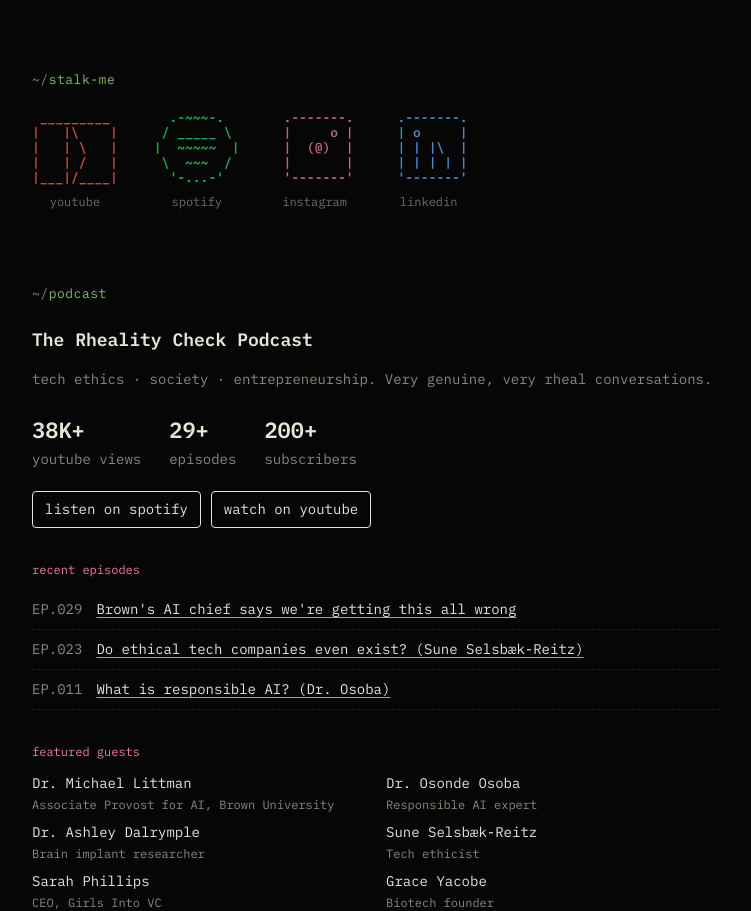
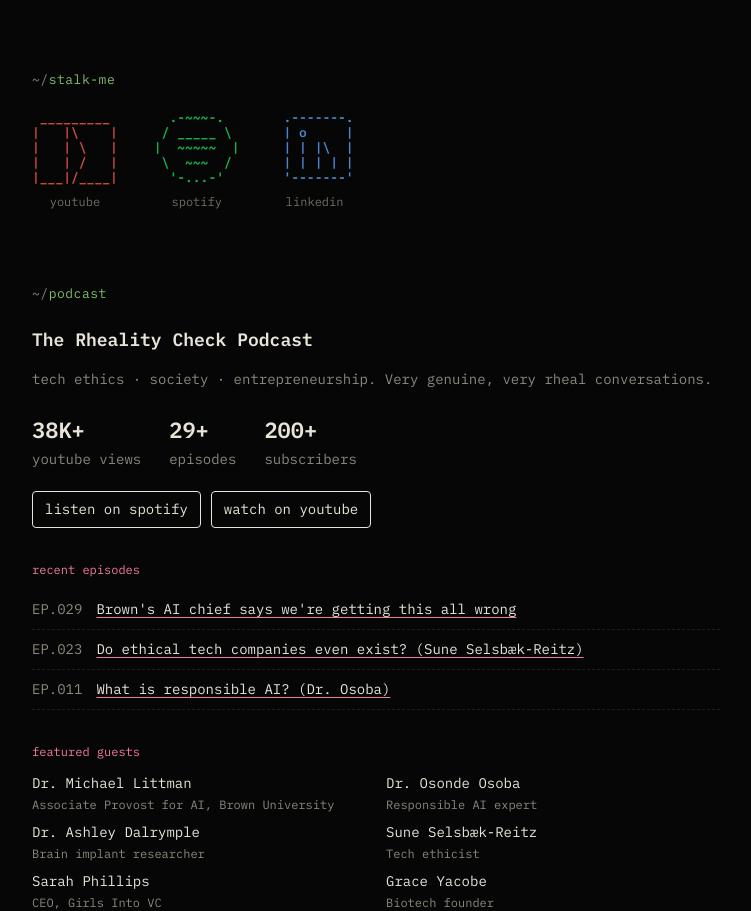
Before and after one commit to rheasusarla/rheasusarla.github.io, a plain HTML site: page index.html in a window 1280 px wide. Shown: the part 850-1761 px from the top of the page, without its empty margins (264-1015 px from the left). Drawn offline with Linux system fonts and the light colour scheme.

Commit message:
Remove Instagram icon for now

```diff
--- a/index.html
+++ b/index.html
@@ -47,12 +47,6 @@
 |  ~~~~~  |
  \  ~~~  /
   '-...-'</pre><span>spotify</span></a>
-        <a class="icon ig" href="https://www.instagram.com/rhealitycheckpod/" aria-label="Instagram">
-<pre aria-hidden="true"> .-------.
- |     o |
- |  (@)  |
- |       |
- '-------'</pre><span>instagram</span></a>
         <a class="icon li" href="https://www.linkedin.com/in/rhea-susarla/" aria-label="LinkedIn">
 <pre aria-hidden="true"> .-------.
  | o     |
--- a/style.css
+++ b/style.css
@@ -77,7 +77,6 @@ h2::before { content: "~/"; color: var(--muted); }
 .icon:hover span, .icon:focus-visible span { color: var(--ink); text-shadow: none; }
 .icon.yt { color: #ff5a4f; }
 .icon.sp { color: #1ed760; }
-.icon.ig { color: var(--accent); }
 .icon.li { color: #5aa9ff; }
 
 /* ---------- photography: breaks out of the text column, pieces drift off-grid ---------- */
```
